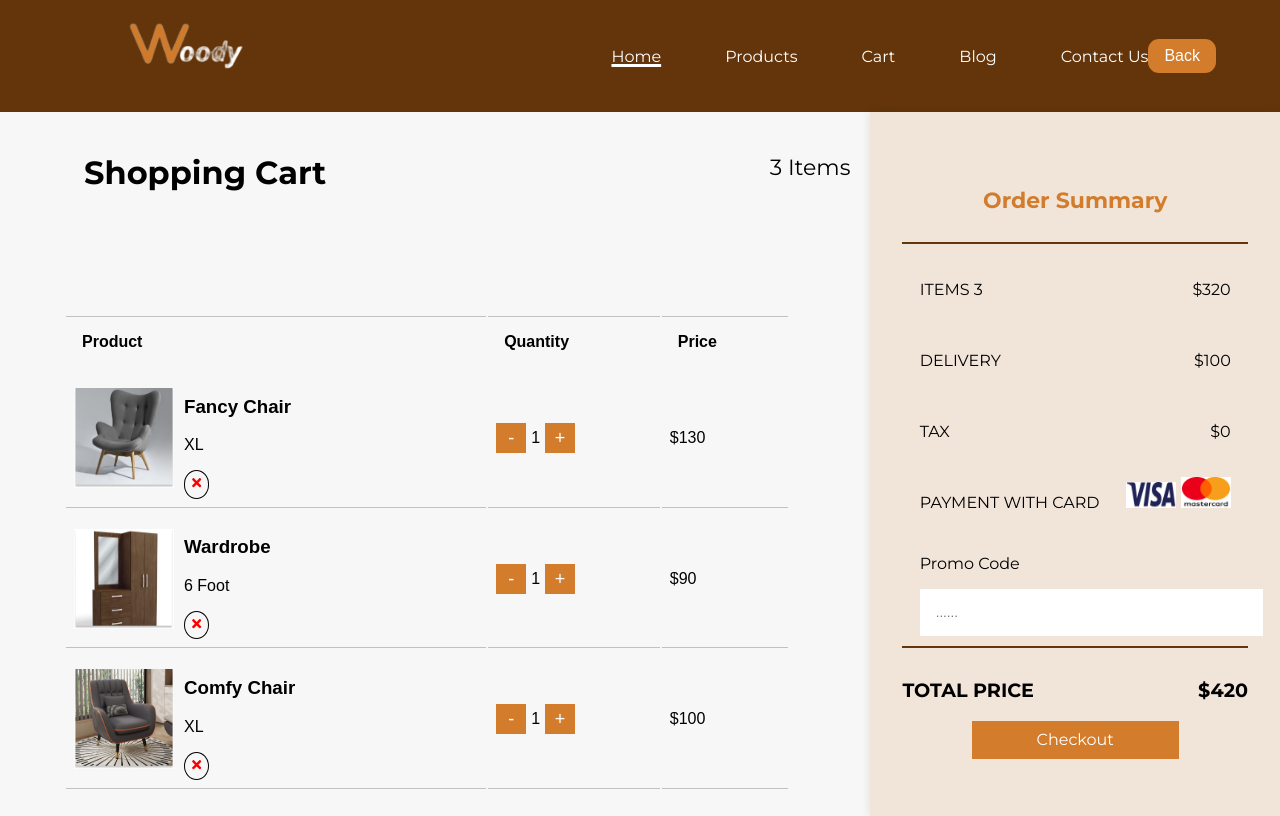
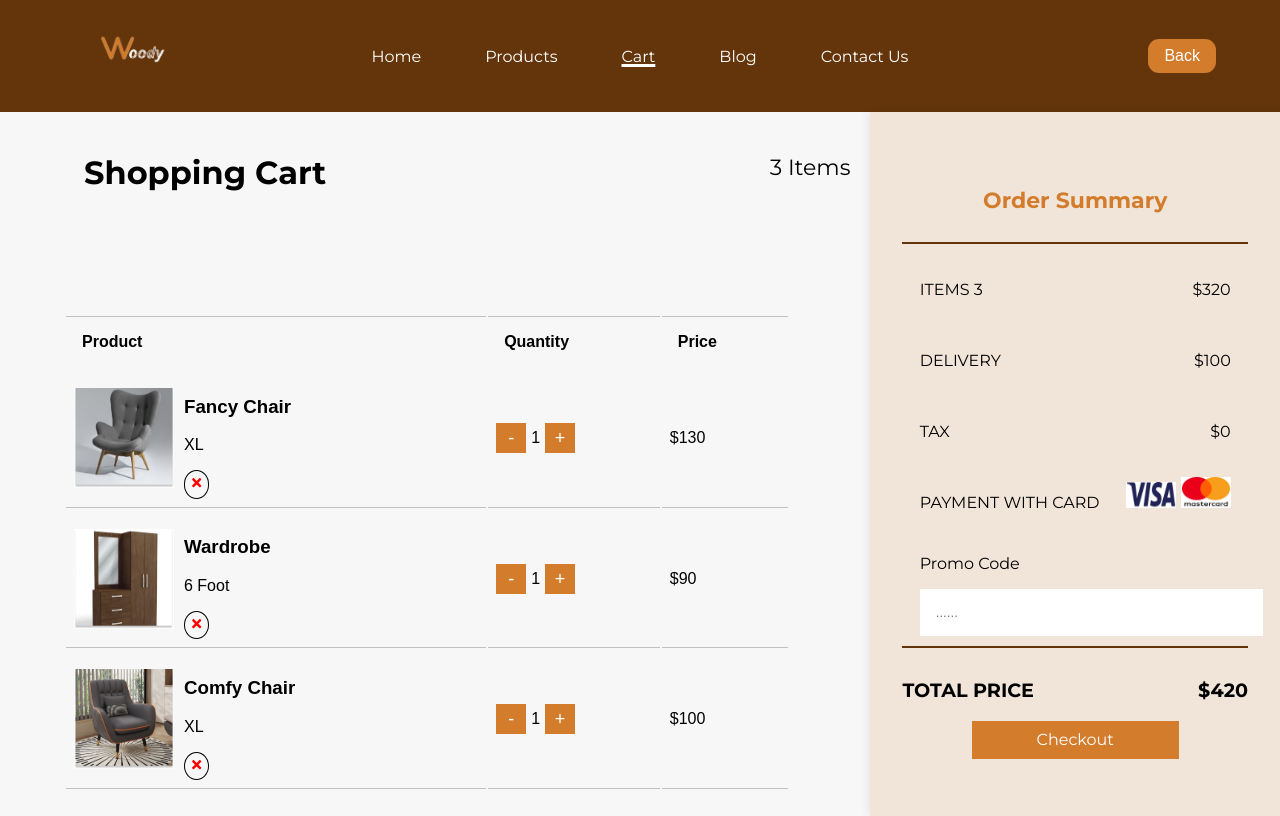
Before and after one commit to RayRugie/woody-app, a React (Create React App) app: page /Cart in a window 1280 px wide. Built offline with nearby package versions, Linux system fonts and the light colour scheme; the HTML template or start-up script is replaced by a standard one.

Commit message:
final commit

```diff
--- a/src/components/footer/footer.styles.scss
+++ b/src/components/footer/footer.styles.scss
@@ -7,6 +7,8 @@
       width: 100%;
       align-items: center;
       padding: 1em 0;
+
+
     }
 
 
@@ -17,7 +19,8 @@
       padding: 0 50px;
 
       @media (max-width: 768px) {
-        flex-direction: column;
+        display: flex;
+        flex-direction: column-reverse;
         text-align: center;
       }
 
@@ -33,6 +36,11 @@
       .footer-logo img {
         margin-top: 55px;
         height: 90px;
+
+        @media (max-width: 768px) {
+          margin-top: 0;
+          margin-left: 1em;
+        }
 
       }
 
--- a/src/components/hero/hero.styles.scss
+++ b/src/components/hero/hero.styles.scss
@@ -68,10 +68,12 @@ $font-secondary: 'Open Sans', sans-serif;
       justify-content: space-between;
       align-items: center;
       width: 38%;
+      margin-right: 5em;
 
 
       @media (max-width: 900px) {
         display: none;
+        margin-right: 0;
       }
 
       ul {
--- a/src/components/routes/cart/cart.component.jsx
+++ b/src/components/routes/cart/cart.component.jsx
@@ -26,12 +26,12 @@ const Cart = () => {
     <div className="cart-page">
       <header className="header">
         <div className="logo">
-          <img src={Logo} alt="Logo" />
+          <a href="/" ><img src={Logo} alt="Logo" /></a>
         </div>
         <nav className="navigation">
           <ul>
             <li>
-              <a href="/" className="active">
+              <a href="/" >
                 Home
               </a>
             </li>
@@ -39,7 +39,7 @@ const Cart = () => {
               <a href="/products">Products</a>
             </li>
             <li>
-              <a href="/cart">Cart</a>
+              <a href="/cart" className="active">Cart</a>
             </li>
             <li>
               <a href="/blog">Blog</a>
--- a/src/components/routes/checkout/checkout.component.jsx
+++ b/src/components/routes/checkout/checkout.component.jsx
@@ -1,6 +1,6 @@
 import React, { useState } from 'react';
 import '../checkout/checkout.styles.scss';
-import { NavLink, useNavigate } from 'react-router-dom';
+import { NavLink, useNavigate, Link } from 'react-router-dom';
 import Logo from "../../../assets/Logo.png";
 
 const Checkout = () => {
@@ -58,7 +58,9 @@ const Checkout = () => {
         <div className="checkout">
             <header className="header">
                 <div className="logo">
-                    <img src={Logo} alt="" />
+                    <Link to="/">
+                    <img src={Logo} alt="logo" />
+                    </Link>
                 </div>
                 <nav className="navigation">
                     <ul>
--- a/src/components/routes/checkout/checkout.styles.scss
+++ b/src/components/routes/checkout/checkout.styles.scss
@@ -27,6 +27,7 @@ body {
   .navigation {
     display: flex;
     align-items: center;
+    margin-right: 15em;
 
     @media (max-width:900px) {
       display: none;
--- a/src/components/routes/payment/payment.component.jsx
+++ b/src/components/routes/payment/payment.component.jsx
@@ -1,5 +1,5 @@
 import React from "react";
-import { Link, NavLink } from "react-router-dom";
+import { Link, NavLink, } from "react-router-dom";
 import "../payment/payment.styles.scss";
 import Logo from "../../../assets/logo.svg";
 
@@ -8,7 +8,10 @@ const Payment = () => {
     <div className="payment">
       <header className="header">
         <div className="logo">
+          <Link to="/">
           <img src={Logo} alt="Woody Logo" />
+          </Link>
+
         </div>
         <nav className="navigation">
           <ul>
```
